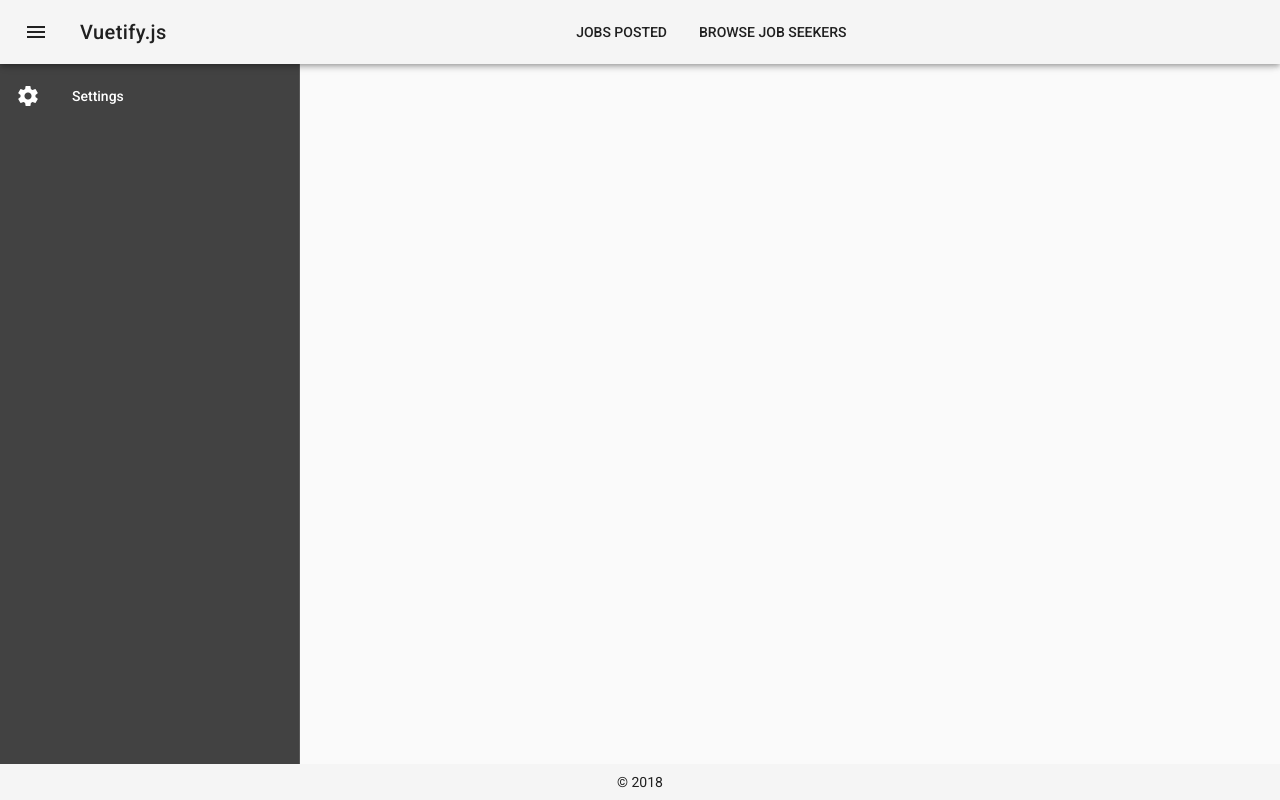
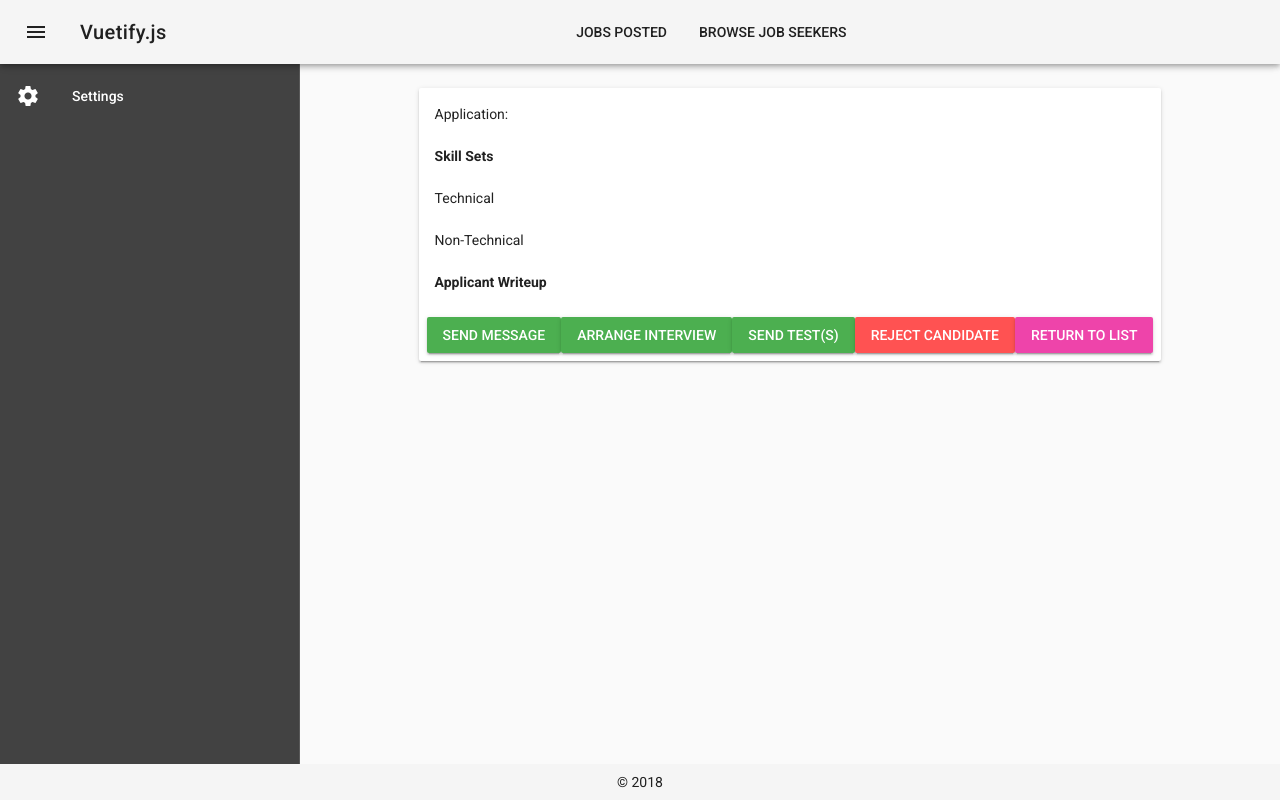
Before and after one commit to douglasleekiathui/wwcode, a Vue app: page /jobs/applicants in a window 1280 px wide. Built offline with nearby package versions, Linux system fonts and the light colour scheme.

Commit message:
mengguan Applicant details

```diff
--- a/src/components/jobs/Applicants.vue
+++ b/src/components/jobs/Applicants.vue
@@ -0,0 +1,209 @@
+<template>
+<v-container>
+    <v-layout align-center justify-center>
+    <v-card width="">
+        <v-card-text>
+            <div>Application: {{item.id}}</div>
+            <br>
+            <div><strong>Skill Sets</strong></div>
+            <br>
+            <div>Technical</div>
+            <div>
+                <ul>
+                    <li v-for="(Skill,i) in item.TechnicalSkills" :key="i">
+                    {{Skill}}
+                 </li>
+                </ul>
+            </div>
+            <br>
+            <div>Non-Technical</div>
+            <div>
+                <ul>
+                    <li v-for="(NSkill,i) in item.OtherSkills" :key="i">
+                        {{NSkill}}
+                    </li>
+                </ul>
+            </div>
+            <br>
+            <div><strong>Applicant Writeup</strong></div>
+            <div>{{item.WriteUp}}</div>
+        </v-card-text>
+
+        <v-card-actions>
+            <v-spacer/>
+    <!-- dialog for contact user portion -->
+    <v-dialog v-model="dialog_message" persistent max-width="500px">
+      <v-btn slot="activator" color="green" dark>Send Message</v-btn>
+      <v-card>
+        <v-card-title>
+          <span class="headline">Send Message</span>
+        </v-card-title>
+        <v-card-text>
+          <v-container grid-list-md>
+            <v-layout wrap>
+              <v-flex xs12>
+                <v-text-field label="Message" hint="Enter your message, avoid asking for applicants personal details" required></v-text-field>
+              </v-flex>
+            </v-layout>
+          </v-container>
+        </v-card-text>
+        <v-card-actions>
+          <v-spacer></v-spacer>
+          <v-btn color="blue darken-1" flat @click.native="dialog_message = false">Close</v-btn>
+          <v-btn color="blue darken-1" flat @click.native="dialog_message = false">Save</v-btn>
+        </v-card-actions>
+      </v-card>
+    </v-dialog>
+    <!-- End of dialog for contact applicant -->
+        <!-- dialog for arrange interview portion -->
+    <v-dialog v-model="dialog_interview" persistent max-width="500px">
+      <v-btn slot="activator" color="green" dark>Arrange interview</v-btn>
+      <v-card>
+        <v-card-title>
+          <span class="headline">Arrange interview</span>
+        </v-card-title>
+
+        <v-card-text>
+          <v-container grid-list-md>
+            <v-layout wrap>
+            <v-menu
+        ref="menu"
+        :close-on-content-click="false"
+        v-model="menu"
+        :nudge-right="40"
+        :return-value.sync="date"
+        lazy
+        transition="scale-transition"
+        offset-y
+        full-width
+        min-width="290px"
+      >
+        <v-text-field
+          slot="activator"
+          v-model="date"
+          label="Select date"
+          prepend-icon="event"
+          readonly
+        ></v-text-field>
+        <v-date-picker v-model="date" no-title scrollable>
+          <v-spacer></v-spacer>
+          <v-btn flat color="primary" @click="menu = false">Cancel</v-btn>
+          <v-btn flat color="primary" @click="$refs.menu.save(date)">OK</v-btn>
+        </v-date-picker>
+      </v-menu>
+              <v-flex xs12>
+              <v-select
+              :items="select"
+              label="Select time"
+              item-value="text"
+            ></v-select>
+                <v-text-field label="Message (Optional)"></v-text-field>
+              </v-flex>
+            </v-layout>
+          </v-container>
+        </v-card-text>
+        <v-card-actions>
+          <v-spacer></v-spacer>
+          <v-btn color="blue darken-1" flat @click.native="dialog_interview = false">Close</v-btn>
+          <v-btn color="blue darken-1" flat @click.native="dialog_interview = false">Send</v-btn>
+        </v-card-actions>
+      </v-card>
+    </v-dialog>
+    <!-- End of dialog for Arrange interview -->
+    <!-- dialog for sending test portion -->
+    <v-dialog v-model="dialog_test" scrollable max-width="300px">
+      <v-btn slot="activator" color="green" dark>Send Test(s)</v-btn>
+      <v-card>
+        <v-card-title>
+          <span class="headline">Select test(s) to send</span>
+        </v-card-title>
+        <v-divider></v-divider>
+        <v-checkbox-group v-model="hello" column>
+            <v-checkbox label="Java Beginner" value="JB1"></v-checkbox>
+            <v-checkbox label="Java Advanced" value="JA1"></v-checkbox>
+            <v-checkbox label="React Beginner" value="RA1"></v-checkbox>
+        </v-checkbox-group>
+        <v-card-actions>
+          <v-spacer></v-spacer>
+          <v-btn color="blue darken-1" flat @click.native="dialog_test = false">Close</v-btn>
+          <v-btn color="blue darken-1" flat @click.native="dialog_test = false">Save</v-btn>
+        </v-card-actions>
+      </v-card>
+    </v-dialog>
+    <!-- End of dialog for sending test interview -->
+            <!-- dialog for arrange interview portion -->
+    <v-dialog v-model="dialog" persistent max-width="500px">
+      <v-btn slot="activator" color="error" dark>Reject Candidate</v-btn>
+      <v-card>
+        <v-card-title>
+          <span class="headline">Reject Candidate</span>
+        </v-card-title>
+        <v-card-text>
+          <v-container grid-list-md>
+            <v-layout wrap>
+              <v-flex xs12>
+                <v-text-field label="Message" hint="Enter your message, avoid asking for applicants personal details" required></v-text-field>
+              </v-flex>
+            </v-layout>
+          </v-container>
+        </v-card-text>
+        <v-card-actions>
+          <v-spacer></v-spacer>
+          <v-btn color="blue darken-1" flat @click.native="dialog = false">Close</v-btn>
+          <v-btn color="error darken-1" flat @click.native="dialog = false">Reject</v-btn>
+        </v-card-actions>
+      </v-card>
+    </v-dialog>
+    <!-- End of dialog for Arrange interview -->
+            <v-btn @click="nothing" color="primary">Return to List</v-btn>
+        </v-card-actions>
+    </v-card>
+    </v-layout>
+</v-container>
+</template>
+
+<script>
+
+export default {
+    data(){
+        return{
+        valid: false,
+        item: {},
+        dialog: false,
+        dialog_test: false,
+        dialog_interview: false,
+        dialog_message: false,
+        select: ["08:30", "09:00", "09.30"]
+    }
+    },
+    mounted(){
+        console.log(this.$route.params.id);
+        var items =[
+            {id:1,
+            TechnicalSkills:["C#", "SQL", "MongoDB", "Azure", "Linux", "Jenkins"],
+            OtherSkills:["Project Management", "Six Sigma", "Manufacturing Domain"],
+            WriteUp:"Hi, I came across your job posting and find it interesting. I have worked with various projects in the past, feel free to contact me for further discussion of this role."
+            },
+            {id:2,
+            TechnicalSkills:["Java", "HTML", "CSS", "React", "Structs", "Fortran"],
+            OtherSkills:["Work Health Safety", "Finance & Banking"],
+            WriteUp:"I'm looking for opportunity to work in TechTech Pte Ltd, have experience working with teams of various capability. I have written a few open source technologies that have more than 100 000 users per month. Feel free to contact me for further discussion."
+            }
+        ];
+        items.forEach(data => {
+            if(data.id == this.$route.params.id){
+                this.item = data;
+            }
+        });
+    },
+    methods:{
+        submit(){
+            if (this.$refs.form.validate()) {
+                if(this.name===this.password){
+                    this.$router.push('/');
+                }
+            }
+        }
+    }
+}
+</script>
--- a/src/router/index.js
+++ b/src/router/index.js
@@ -34,7 +34,7 @@ export default new Router({
       }
     },
     {
-      path: '/jobs/applicants',
+      path: '/jobs/:id',
       components: {
         default:Applicants,
         layout:CompanyLayout
```
